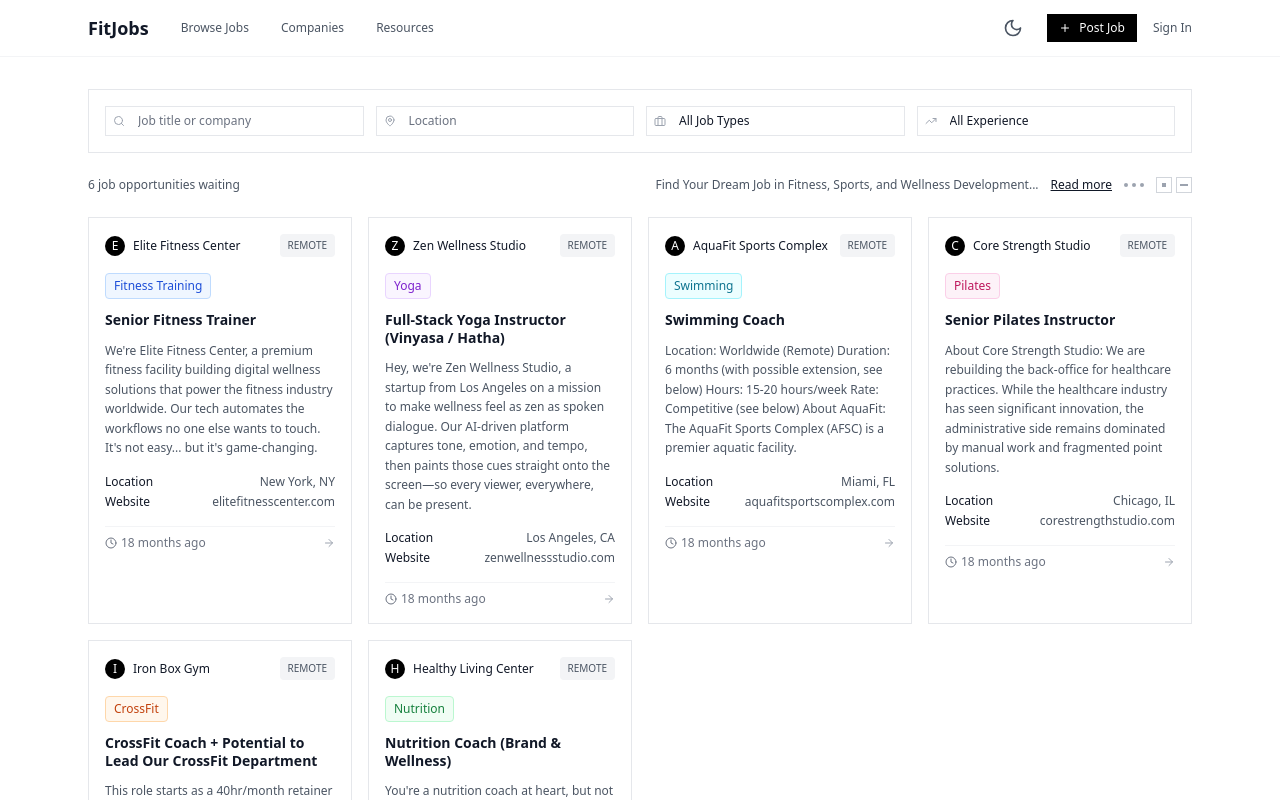
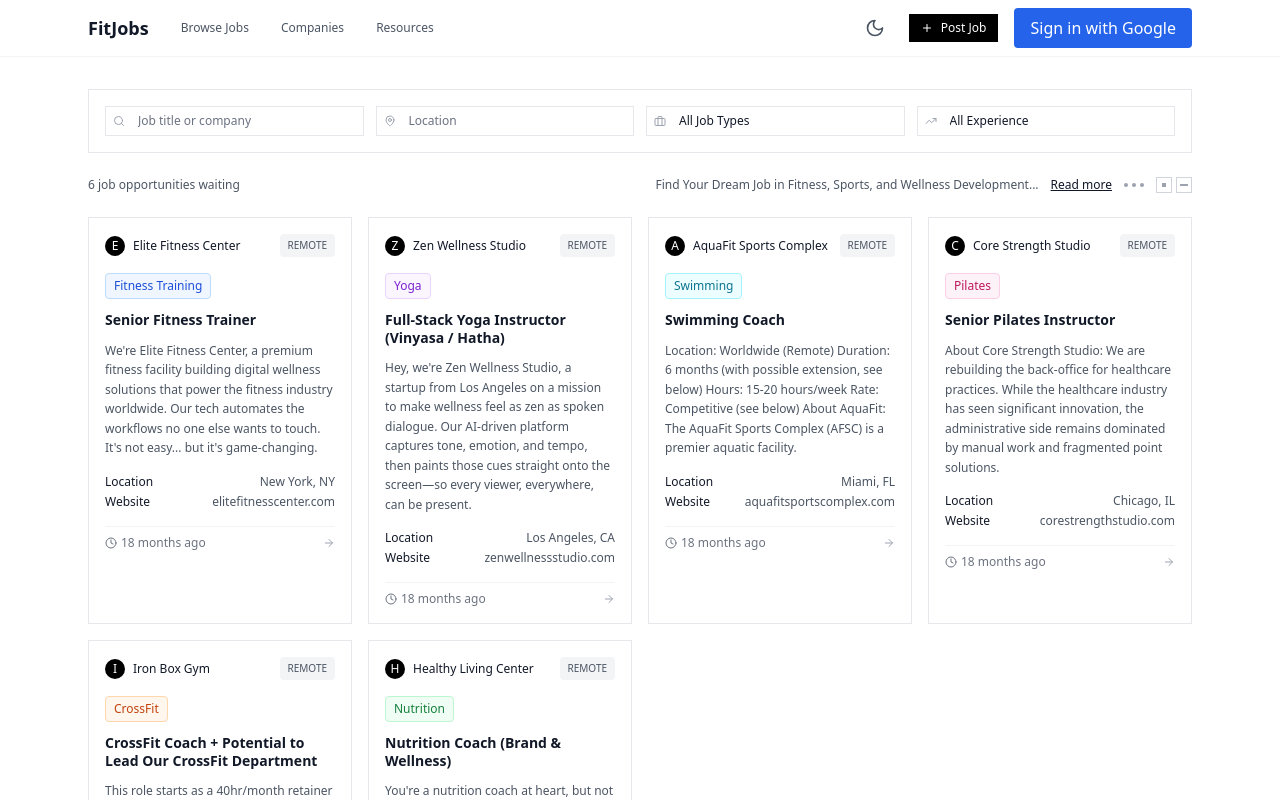
Before and after one commit to VincentGuoW/fitofan-test-task, a React (Vite) app in the folder project/: page / in a window 1280 px wide. Shown: the top 800 px of the page. Built offline with nearby package versions, Linux system fonts and the light colour scheme; no server answers.

Commit message:
feat: integrate Google OAuth login with Supabase

```diff
--- a/project/package.json
+++ b/project/package.json
@@ -10,13 +10,14 @@
     "preview": "vite preview"
   },
   "dependencies": {
+    "@supabase/supabase-js": "^2.52.1",
     "lucide-react": "^0.344.0",
     "react": "^18.3.1",
     "react-dom": "^18.3.1"
   },
   "devDependencies": {
     "@eslint/js": "^9.9.1",
-    "@types/react": "^18.3.5",
+    "@types/react": "^18.3.23",
     "@types/react-dom": "^18.3.0",
     "@vitejs/plugin-react": "^4.3.1",
     "autoprefixer": "^10.4.18",
--- a/project/src/App.tsx
+++ b/project/src/App.tsx
@@ -10,6 +10,8 @@ import { ThemeProvider } from './contexts/ThemeContext';
 //Refactor: Move mockJobs data and job filtering logic to separate modules
 import { mockJobs } from './data/mockJobs';
 import { filterJobs } from './utils/filterJobs';
+
+
 
 
 
--- a/project/src/components/Header.tsx
+++ b/project/src/components/Header.tsx
@@ -1,6 +1,9 @@
 import React from 'react';
 import { Plus } from 'lucide-react';
 import ThemeToggle from './ThemeToggle';
+
+//Add google login Button
+import LoginButton from './LoginButton';
 
 interface HeaderProps {
   onPostJob: () => void;
@@ -39,9 +42,8 @@ const Header: React.FC<HeaderProps> = ({ onPostJob }) => {
               <span>Post Job</span>
             </button>
 
-            <button className="text-gray-600 dark:text-gray-300 hover:text-gray-900 dark:hover:text-white transition-colors text-xs">
-              Sign In
-            </button>
+              <LoginButton />
+
           </div>
         </div>
       </div>
--- a/project/src/services/authServics.ts
+++ b/project/src/services/authService.ts
@@ -1,4 +1,4 @@
-import { supabase } from './supabaseClient';
+import { supabase } from './superbaseClient';
 
 export const signInWithGoogle = async () => {
   const { error } = await supabase.auth.signInWithOAuth({
--- a/project/src/services/superbaseClient.ts
+++ b/project/src/services/superbaseClient.ts
@@ -4,3 +4,4 @@ const supabaseUrl = import.meta.env.VITE_SUPABASE_URL;
 const supabaseAnonKey = import.meta.env.VITE_SUPABASE_ANON_KEY;
 
 export const supabase = createClient(supabaseUrl, supabaseAnonKey);
+//admin123
```
Also changed, not shown: 1 other file (tests, documents, lock files or other folders).
